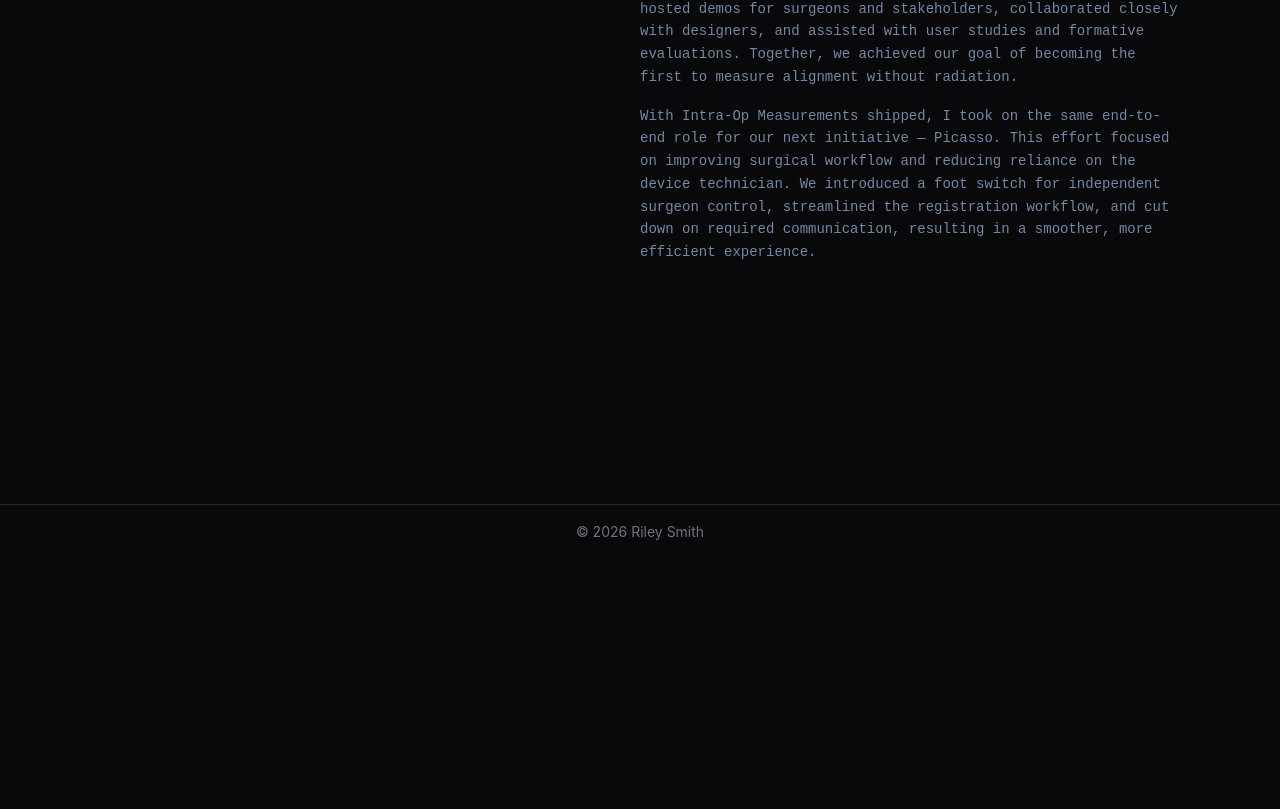
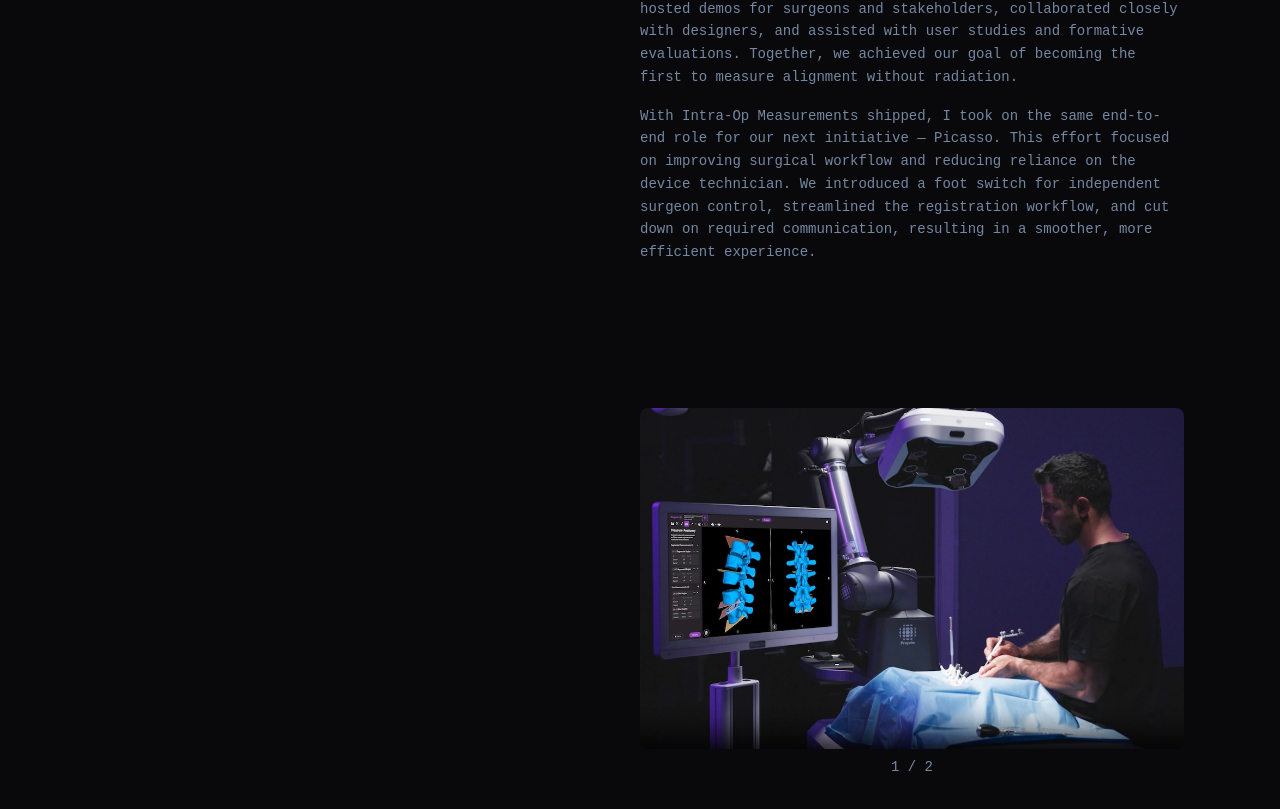
Before and after one commit to SimpleManGames/portfolio, a Next.js app: page /experience/proprio in a window 1280 px wide. Shown: the part 963-1772 px from the top of the page. Before the commit the page ends 1523 px from the top, so only its background shows below. Built offline with nearby package versions, Linux system fonts and the light colour scheme.

Commit message:
feat: add carousel images to the bottom of the experience section

```diff
--- a/src/app/experience/proprio/page.tsx
+++ b/src/app/experience/proprio/page.tsx
@@ -1,11 +1,24 @@
+import fs from "fs";
+import path from "path";
 import Image from "next/image";
 import Link from "next/link";
 import Section from "@/components/section";
+import Carousel from "@/components/carousel";
 import { experience } from "@/data/experience";
 
 const proprio = experience.find((e) => e.slug === "proprio-vision")!;
 
+function getCarouselImages() {
+  const dir = path.join(process.cwd(), "public/experience/proprio/carousel");
+  if (!fs.existsSync(dir)) return [];
+  return fs
+    .readdirSync(dir)
+    .filter((f) => /\.(jpg|jpeg|png|svg|webp|gif)$/i.test(f))
+    .map((f) => `/experience/proprio/carousel/${f}`);
+}
+
 export default function Page() {
+  const carouselImages = getCarouselImages();
   return (
     <main className="pt-24 lg:w-1/2 lg:ml-auto lg:py-24">
       <div className="mb-16">
@@ -91,6 +104,10 @@ export default function Page() {
       <Section id="tech-stack">
         <div></div>
       </Section>
+
+      <Section id="gallery">
+        <Carousel images={carouselImages} />
+      </Section>
     </main>
   );
 }
--- /dev/null
+++ b/src/components/carousel.tsx
@@ -0,0 +1,110 @@
+"use client";
+
+import Image from "next/image";
+import { useState, useEffect } from "react";
+
+type CarouselProps = {
+  images: string[];
+};
+
+export default function Carousel({ images }: CarouselProps) {
+  const [index, setIndex] = useState(0);
+  const [lightbox, setLightbox] = useState(false);
+
+  const prev = () => setIndex((i) => (i - 1 + images.length) % images.length);
+  const next = () => setIndex((i) => (i + 1) % images.length);
+
+  useEffect(() => {
+    if (!lightbox) return;
+
+    function onKey(e: KeyboardEvent) {
+      if (e.key === "Escape") setLightbox(false);
+      if (e.key === "ArrowLeft") prev();
+      if (e.key === "ArrowRight") next();
+    }
+
+    window.addEventListener("keydown", onKey);
+    return () => window.removeEventListener("keydown", onKey);
+  });
+
+  if (images.length === 0) return null;
+
+  return (
+    <>
+      <div className="flex flex-col items-center gap-2">
+        <div className="relative w-full overflow-hidden rounded-lg">
+          <Image
+            src={images[index]}
+            alt={`Slide ${index + 1}`}
+            width={800}
+            height={450}
+            className="w-full h-auto object-contain"
+          />
+          {images.length > 1 && (
+            <>
+              <button
+                onClick={prev}
+                className="absolute inset-y-0 left-0 w-1/4 flex items-center justify-start pl-3 text-zinc-100/0 hover:text-zinc-100/80 transition-colors text-2xl cursor-pointer"
+              >
+                &larr;
+              </button>
+              <button
+                onClick={next}
+                className="absolute inset-y-0 right-0 w-1/4 flex items-center justify-end pr-3 text-zinc-100/0 hover:text-zinc-100/80 transition-colors text-2xl cursor-pointer"
+              >
+                &rarr;
+              </button>
+            </>
+          )}
+          <button
+            onClick={() => setLightbox(true)}
+            className="absolute inset-y-0 left-1/4 right-1/4 cursor-zoom-in"
+          />
+        </div>
+        {images.length > 1 && (
+          <span className="text-sm text-muted-foreground font-mono">
+            {index + 1} / {images.length}
+          </span>
+        )}
+      </div>
+
+      {lightbox && (
+        <div
+          className="fixed inset-0 z-50 flex items-center justify-center bg-black/90"
+          onClick={() => setLightbox(false)}
+        >
+          <Image
+            src={images[index]}
+            alt={`Slide ${index + 1}`}
+            width={1600}
+            height={900}
+            className="max-h-[90vh] max-w-[90vw] object-contain"
+            onClick={(e) => e.stopPropagation()}
+          />
+          {images.length > 1 && (
+            <>
+              <button
+                onClick={(e) => {
+                  e.stopPropagation();
+                  prev();
+                }}
+                className="absolute left-4 top-1/2 -translate-y-1/2 text-zinc-100/60 hover:text-zinc-100 transition-colors text-4xl cursor-pointer"
+              >
+                &larr;
+              </button>
+              <button
+                onClick={(e) => {
+                  e.stopPropagation();
+                  next();
+                }}
+                className="absolute right-4 top-1/2 -translate-y-1/2 text-zinc-100/60 hover:text-zinc-100 transition-colors text-4xl cursor-pointer"
+              >
+                &rarr;
+              </button>
+            </>
+          )}
+        </div>
+      )}
+    </>
+  );
+}
```
Also changed, not shown: public/experience/proprio/carousel/doctor_presenting.jpg (added), public/experience/proprio/carousel/intraopmeasurement.png (added).
